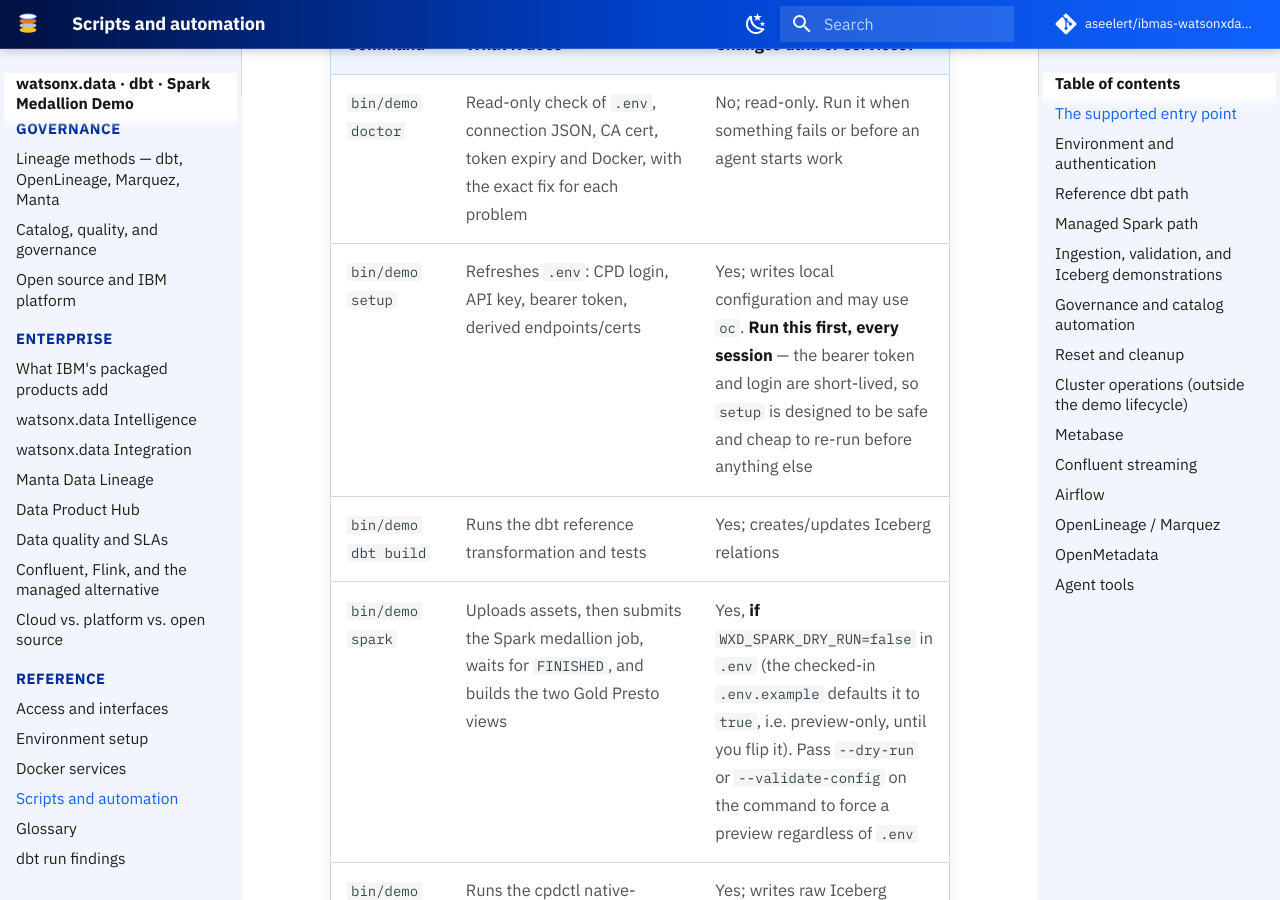
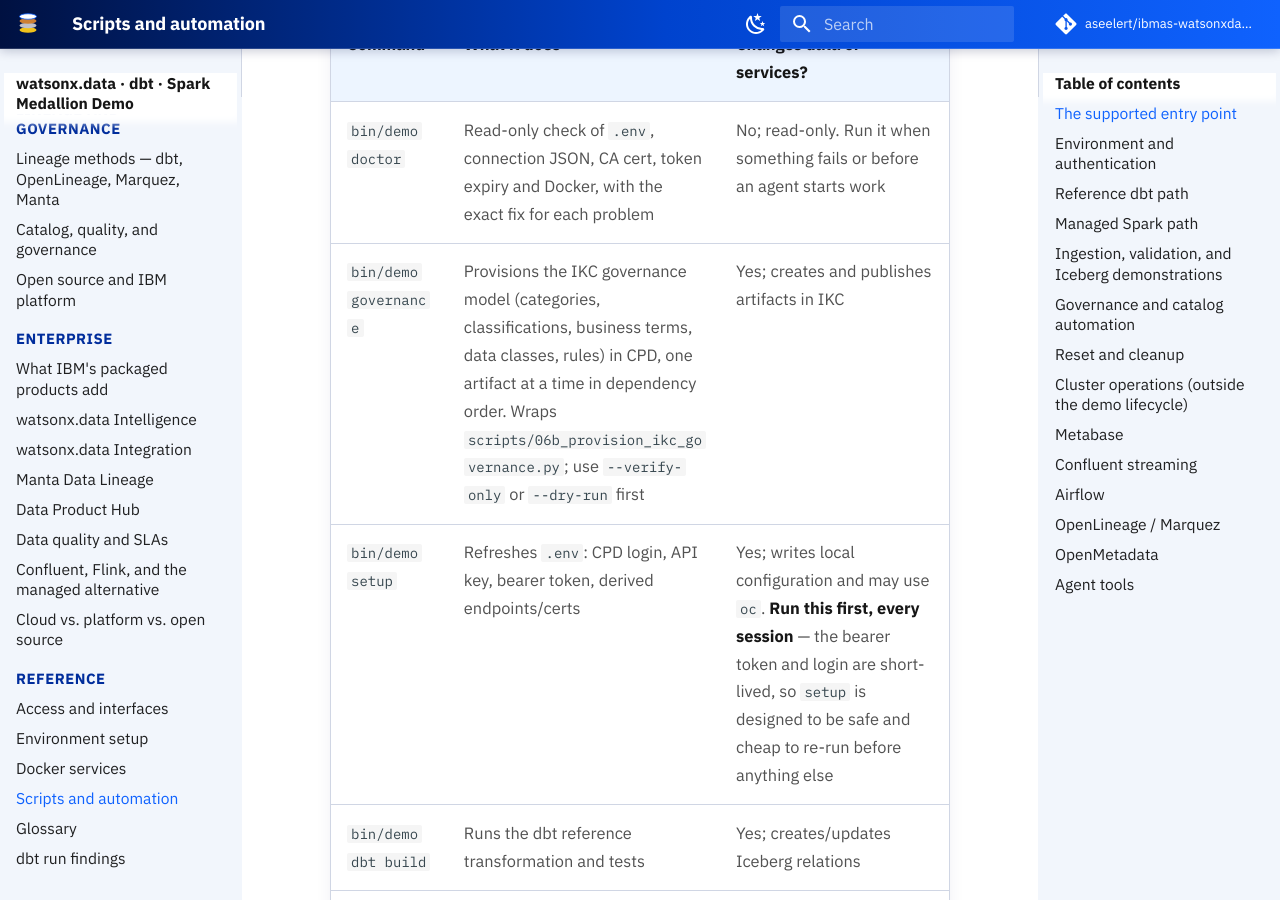
Before and after one commit to aseelert/ibmas-watsonxdata-dbt, an MkDocs documentation site: the page built from docs/demo/scripts.md, in a window 1280 px wide and 900 px high, scrolled down 1112 px. Built offline with MkDocs 1.6.1 and Material for MkDocs 9.7.7, drawn with Linux system fonts in a browser that asks for light colours; comment, search, counter and statistics services are not loaded.

Commit message:
feat(demo): add 'bin/demo governance' wrapper for IKC provisioning
Forwards args to scripts/06b_provision_ikc_governance.py, with the same
.env/JSON preflight as the other commands; documented in scripts.md.

Co-Authored-By: Claude Sonnet 5.5 <noreply@anthropic.com>

```diff
--- a/docs/demo/scripts.md
+++ b/docs/demo/scripts.md
@@ -38,6 +38,7 @@ and shields attendees from folder details until they need to inspect them.
 | Command | What it does | Changes data or services? |
 | --- | --- | --- |
 | `bin/demo doctor` | Read-only check of `.env`, connection JSON, CA cert, token expiry and Docker, with the exact fix for each problem | No; read-only. Run it when something fails or before an agent starts work |
+| `bin/demo governance` | Provisions the IKC governance model (categories, classifications, business terms, data classes, rules) in CPD, one artifact at a time in dependency order. Wraps `scripts/06b_provision_ikc_governance.py`; use `--verify-only` or `--dry-run` first | Yes; creates and publishes artifacts in IKC |
 | `bin/demo setup` | Refreshes `.env`: CPD login, API key, bearer token, derived endpoints/certs | Yes; writes local configuration and may use `oc`. **Run this first, every session** — the bearer token and login are short-lived, so `setup` is designed to be safe and cheap to re-run before anything else |
 | `bin/demo dbt build` | Runs the dbt reference transformation and tests | Yes; creates/updates Iceberg relations |
 | `bin/demo spark` | Uploads assets, then submits the Spark medallion job, waits for `FINISHED`, and builds the two Gold Presto views | Yes, **if** `WXD_SPARK_DRY_RUN=false` in `.env` (the checked-in `.env.example` defaults it to `true`, i.e. preview-only, until you flip it). Pass `--dry-run` or `--validate-config` on the command to force a preview regardless of `.env` |
```
Also changed, not shown: 1 other file.
